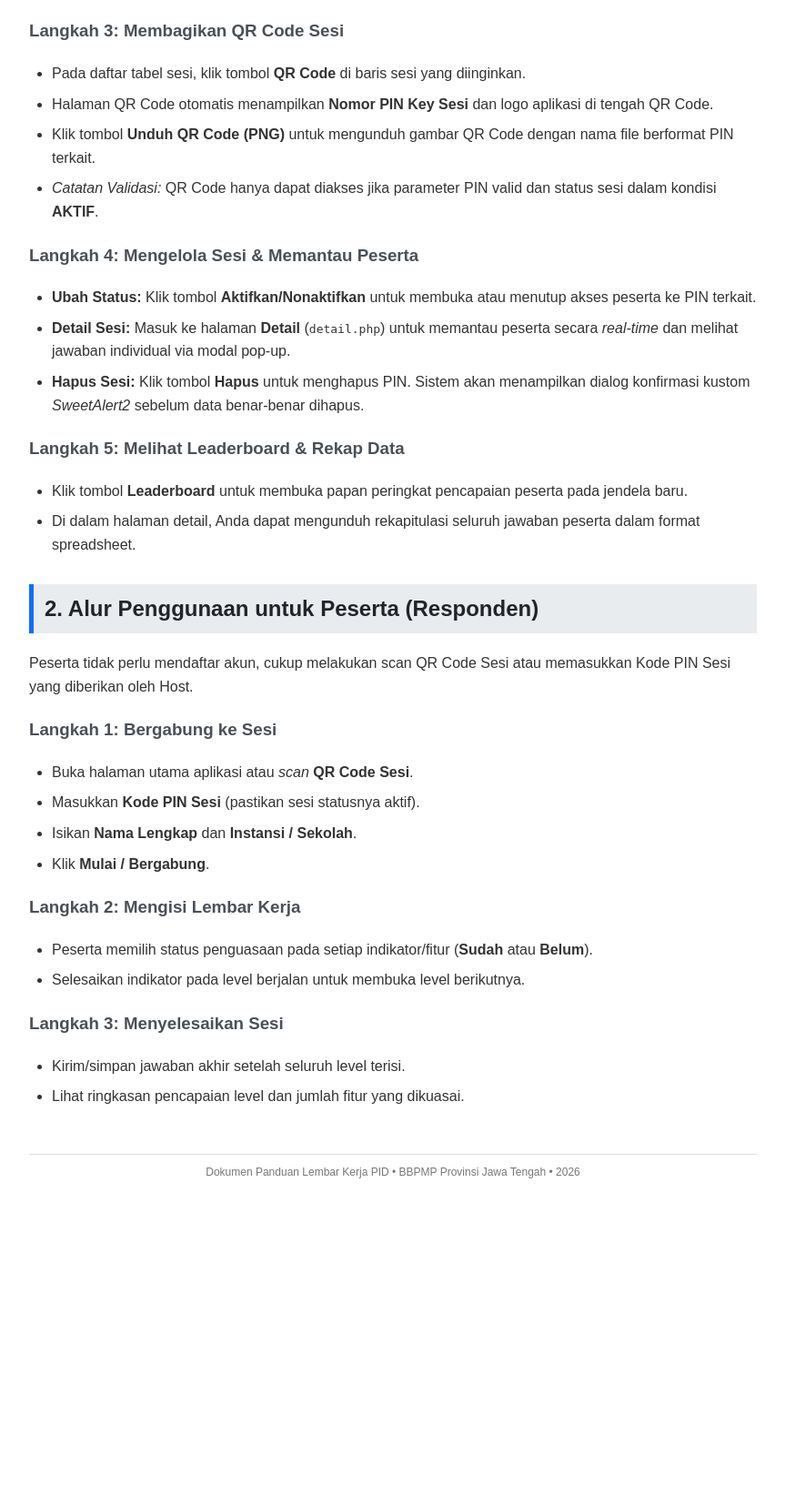
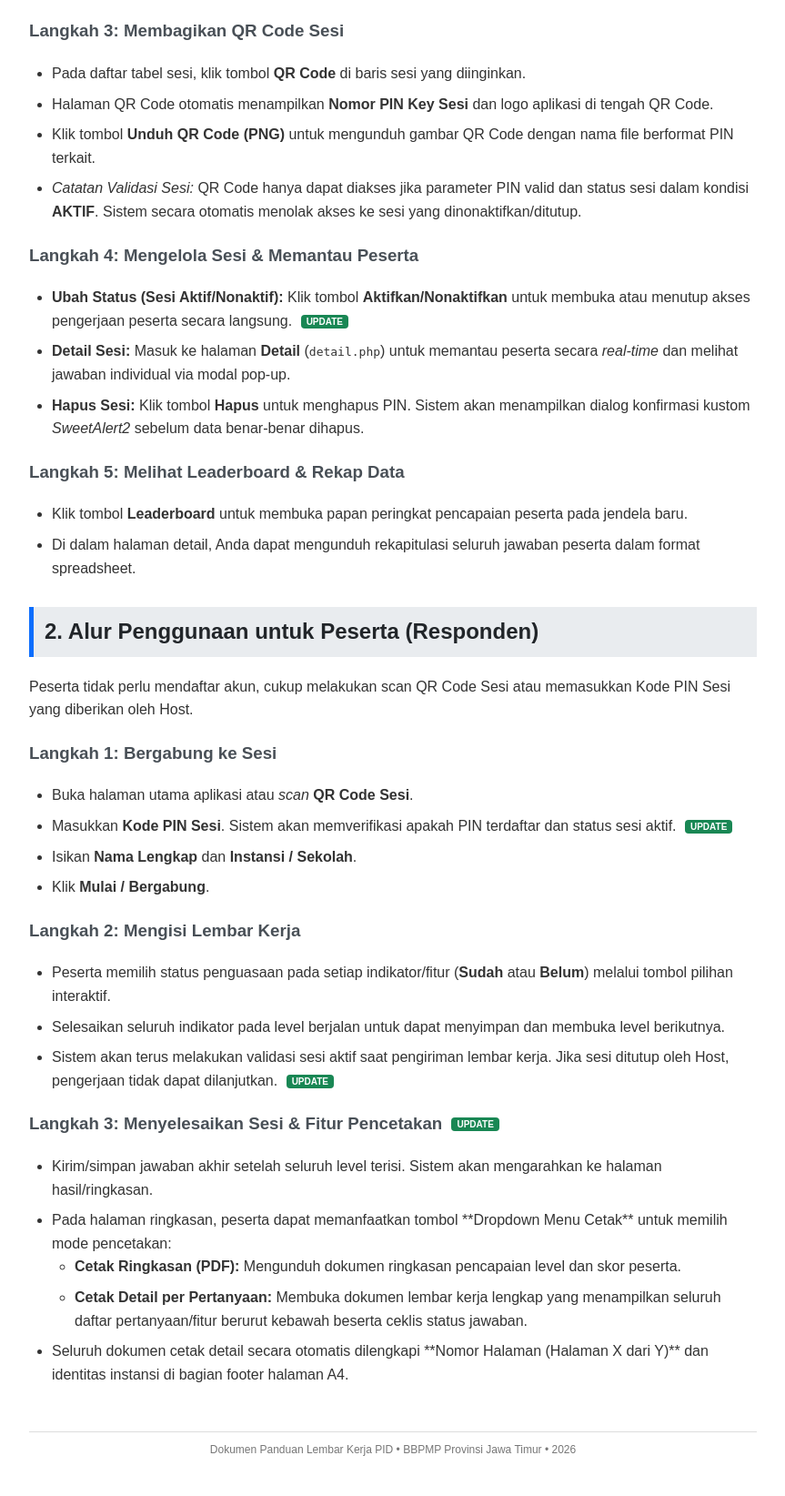
Before and after one commit to gunturmisbahsedjati/lembar_kerja_pid, a PHP site: page /panduan in a window 1280 px wide. Shown: the part 753-2397 px from the top of the page at 91% size, without its empty margins (208-1071 px from the left). Before the commit the page ends 2048 px from the top, so only its background shows below. Run offline with PHP 8.4, Linux system fonts and the light colour scheme.

Commit message:
update panduan v3

```diff
--- a/src/panduan.php
+++ b/src/panduan.php
@@ -47,6 +47,18 @@
             margin-bottom: 8px;
         }
 
+        .badge-new {
+            background-color: #198754;
+            color: #fff;
+            font-size: 10px;
+            padding: 2px 6px;
+            border-radius: 4px;
+            text-transform: uppercase;
+            font-weight: bold;
+            vertical-align: middle;
+            margin-left: 5px;
+        }
+
         .footer {
             margin-top: 50px;
             text-align: center;
@@ -59,6 +71,10 @@
         @media print {
             body {
                 padding: 0;
+            }
+
+            .no-print {
+                display: none;
             }
         }
     </style>
@@ -92,12 +108,12 @@
         <li>Pada daftar tabel sesi, klik tombol <strong>QR Code</strong> di baris sesi yang diinginkan.</li>
         <li>Halaman QR Code otomatis menampilkan <strong>Nomor PIN Key Sesi</strong> dan logo aplikasi di tengah QR Code.</li>
         <li>Klik tombol <strong>Unduh QR Code (PNG)</strong> untuk mengunduh gambar QR Code dengan nama file berformat PIN terkait.</li>
-        <li><em>Catatan Validasi:</em> QR Code hanya dapat diakses jika parameter PIN valid dan status sesi dalam kondisi <strong>AKTIF</strong>.</li>
+        <li><em>Catatan Validasi Sesi:</em> QR Code hanya dapat diakses jika parameter PIN valid dan status sesi dalam kondisi <strong>AKTIF</strong>. Sistem secara otomatis menolak akses ke sesi yang dinonaktifkan/ditutup.</li>
     </ul>
 
     <h3>Langkah 4: Mengelola Sesi & Memantau Peserta</h3>
     <ul>
-        <li><strong>Ubah Status:</strong> Klik tombol <strong>Aktifkan/Nonaktifkan</strong> untuk membuka atau menutup akses peserta ke PIN terkait.</li>
+        <li><strong>Ubah Status (Sesi Aktif/Nonaktif):</strong> Klik tombol <strong>Aktifkan/Nonaktifkan</strong> untuk membuka atau menutup akses pengerjaan peserta secara langsung. <span class="badge-new">Update</span></li>
         <li><strong>Detail Sesi:</strong> Masuk ke halaman <strong>Detail</strong> (<code>detail.php</code>) untuk memantau peserta secara <em>real-time</em> dan melihat jawaban individual via modal pop-up.</li>
         <li><strong>Hapus Sesi:</strong> Klik tombol <strong>Hapus</strong> untuk menghapus PIN. Sistem akan menampilkan dialog konfirmasi kustom <em>SweetAlert2</em> sebelum data benar-benar dihapus.</li>
     </ul>
@@ -114,25 +130,32 @@
     <h3>Langkah 1: Bergabung ke Sesi</h3>
     <ul>
         <li>Buka halaman utama aplikasi atau <em>scan</em> <strong>QR Code Sesi</strong>.</li>
-        <li>Masukkan <strong>Kode PIN Sesi</strong> (pastikan sesi statusnya aktif).</li>
+        <li>Masukkan <strong>Kode PIN Sesi</strong>. Sistem akan memverifikasi apakah PIN terdaftar dan status sesi aktif. <span class="badge-new">Update</span></li>
         <li>Isikan <strong>Nama Lengkap</strong> dan <strong>Instansi / Sekolah</strong>.</li>
         <li>Klik <strong>Mulai / Bergabung</strong>.</li>
     </ul>
 
     <h3>Langkah 2: Mengisi Lembar Kerja</h3>
     <ul>
-        <li>Peserta memilih status penguasaan pada setiap indikator/fitur (<strong>Sudah</strong> atau <strong>Belum</strong>).</li>
-        <li>Selesaikan indikator pada level berjalan untuk membuka level berikutnya.</li>
+        <li>Peserta memilih status penguasaan pada setiap indikator/fitur (<strong>Sudah</strong> atau <strong>Belum</strong>) melalui tombol pilihan interaktif.</li>
+        <li>Selesaikan seluruh indikator pada level berjalan untuk dapat menyimpan dan membuka level berikutnya.</li>
+        <li>Sistem akan terus melakukan validasi sesi aktif saat pengiriman lembar kerja. Jika sesi ditutup oleh Host, pengerjaan tidak dapat dilanjutkan. <span class="badge-new">Update</span></li>
     </ul>
 
-    <h3>Langkah 3: Menyelesaikan Sesi</h3>
+    <h3>Langkah 3: Menyelesaikan Sesi & Fitur Pencetakan <span class="badge-new">Update</span></h3>
     <ul>
-        <li>Kirim/simpan jawaban akhir setelah seluruh level terisi.</li>
-        <li>Lihat ringkasan pencapaian level dan jumlah fitur yang dikuasai.</li>
+        <li>Kirim/simpan jawaban akhir setelah seluruh level terisi. Sistem akan mengarahkan ke halaman hasil/ringkasan.</li>
+        <li>Pada halaman ringkasan, peserta dapat memanfaatkan tombol **Dropdown Menu Cetak** untuk memilih mode pencetakan:
+            <ul>
+                <li><strong>Cetak Ringkasan (PDF):</strong> Mengunduh dokumen ringkasan pencapaian level dan skor peserta.</li>
+                <li><strong>Cetak Detail per Pertanyaan:</strong> Membuka dokumen lembar kerja lengkap yang menampilkan seluruh daftar pertanyaan/fitur berurut kebawah beserta ceklis status jawaban.</li>
+            </ul>
+        </li>
+        <li>Seluruh dokumen cetak detail secara otomatis dilengkapi **Nomor Halaman (Halaman X dari Y)** dan identitas instansi di bagian footer halaman A4.</li>
     </ul>
 
     <div class="footer">
-        Dokumen Panduan Lembar Kerja PID &bull; BBPMP Provinsi Jawa Tengah &bull; <?= date('Y') ?>
+        Dokumen Panduan Lembar Kerja PID &bull; BBPMP Provinsi Jawa Timur &bull; <?= date('Y') ?>
     </div>
     <noscript>
         <div style="background:#333;opacity:0.8;filter:alpha(opacity=80);width:100%;height:100%;position:fixed;top:0px;z-index:1099;"></div>
```
